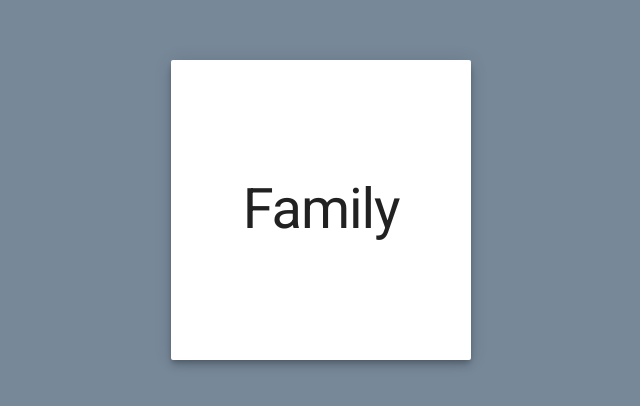
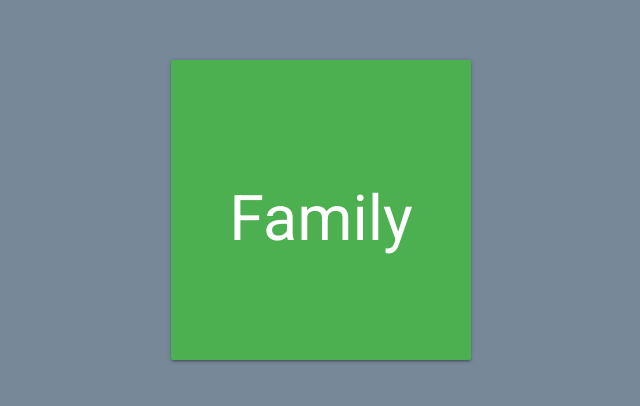
Before and after one commit to daviscodesbugs/table-talk, a website: page docs/index.html in a window 1280 px wide. Shown: the part 190-596 px from the top of the page, without its empty margins (319-959 px from the left). Drawn offline with nearby package versions, Linux system fonts and the light colour scheme.

Commit message:
Switch to materialize

```diff
--- a/docs/css/style.css
+++ b/docs/css/style.css
@@ -7,14 +7,8 @@ body {
     position:fixed;
     top: 50%;
     left: 50%;
-    /*width:30em !important;*/
-    /*height:30em !important;*/
     margin-top: -150px;
-    /*set to a negative number 1/2 of your height*/
     margin-left: -150px;
-    /*set to a negative number 1/2 of your width*/
-    /*border: 1px solid #ccc;*/
-    /*background-color: #f3f3f3;*/
 }
 
 .square-300 {
@@ -23,7 +17,7 @@ body {
 }
 
 .card-content-container {
-    padding: 16px;
+    /*padding: 16px;*/
     width: 268px;
     height: 269px;
     display: table;
@@ -34,3 +28,16 @@ body {
     vertical-align: middle;
     text-align: center;
 }
+
+.card-panel {
+    margin: 0px !important;
+    padding: 16px !important;
+}
+
+.row {
+    margin-bottom: 0px !important;
+}
+
+.row .col {
+    padding: 0px !important;
+}
--- a/docs/index.html
+++ b/docs/index.html
@@ -10,25 +10,29 @@
     <link rel="stylesheet" href="css/style.css">
 
     <link href="https://fonts.googleapis.com/css?family=Roboto:300,400,700" rel="stylesheet">
-    <link rel="stylesheet" href="https://fonts.googleapis.com/icon?family=Material+Icons">
-    <link rel="stylesheet" href="https://code.getmdl.io/1.2.1/material.indigo-pink.min.css">
-    <!--<link rel="stylesheet" href="https://cdnjs.cloudflare.com/ajax/libs/twitter-bootstrap/3.3.7/css/bootstrap.min.css">-->
-    <!--<link rel="stylesheet" href="https://cdnjs.cloudflare.com/ajax/libs/twitter-bootstrap/3.3.7/css/bootstrap.min.css.map">-->
+    <link rel="stylesheet" href="https://cdnjs.cloudflare.com/ajax/libs/materialize/0.97.8/css/materialize.min.css">
 </head>
 
 <body ng-app="myApp" ng-controller="myCtrl">
+
     <div class="center">
-        <div class="square-300 mdl-card mdl-shadow--6dp">
-            <div class="card-content-container">
-                <div class="card-content">
-                    <h1>{{test}}</h1>
+        <div class="row">
+            <div class="col s12 m5">
+                <div class="square-300 card-panel green">
+                    <div class="card-content-container">
+                        <div class="card-content">
+                            <span class="white-text">
+                                <h1>{{test}}</h1>
+                            </span>
+                        </div>
+                    </div>
                 </div>
             </div>
         </div>
     </div>
 
     <script src="https://cdnjs.cloudflare.com/ajax/libs/angular.js/1.6.0-rc.2/angular.min.js"></script>
-    <script defer src="https://code.getmdl.io/1.2.1/material.min.js"></script>
+    <script src="https://cdnjs.cloudflare.com/ajax/libs/materialize/0.97.8/js/materialize.min.js"></script>
     <script src="js/main.js"></script>
 </body>
 
```
